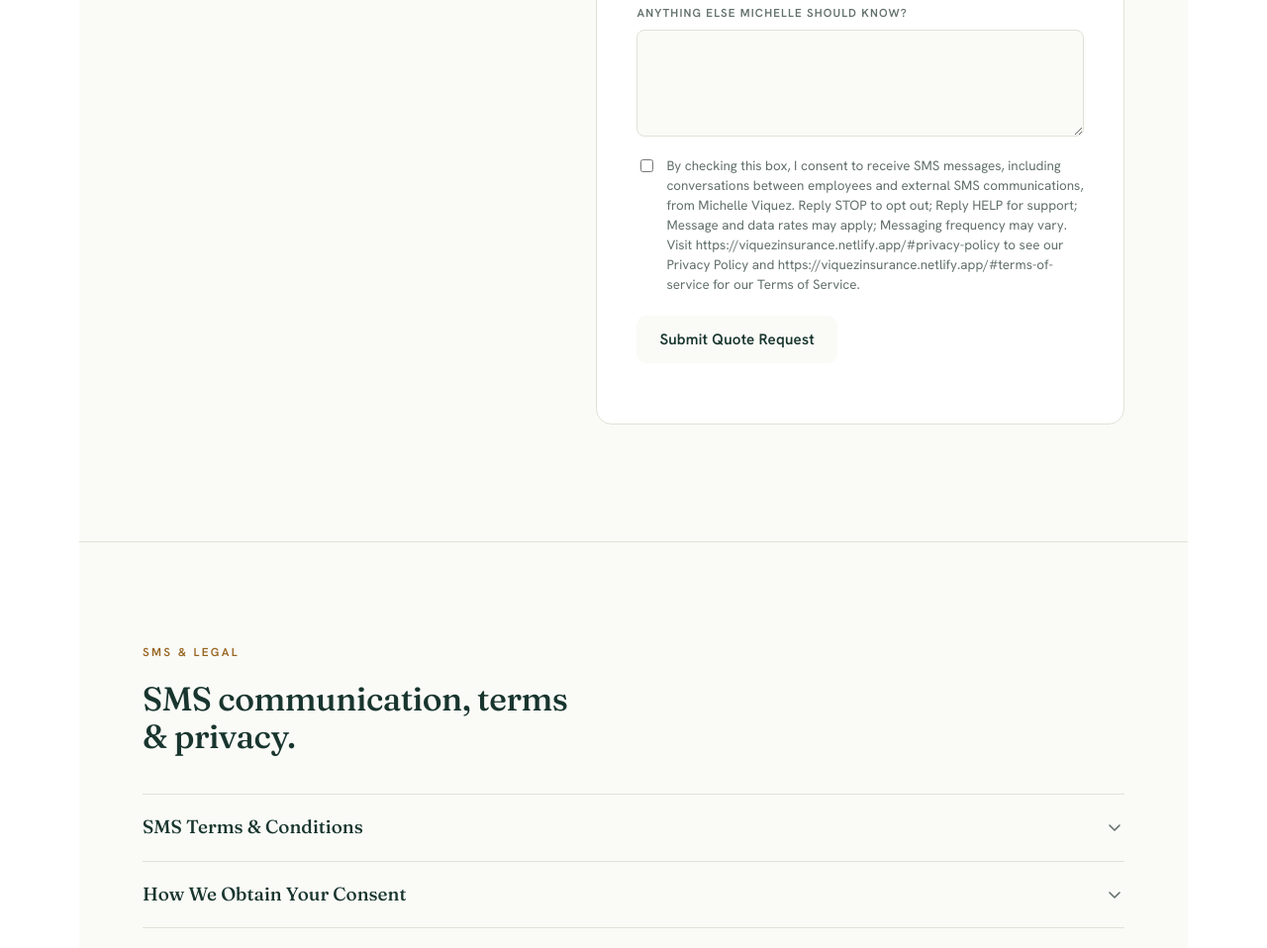
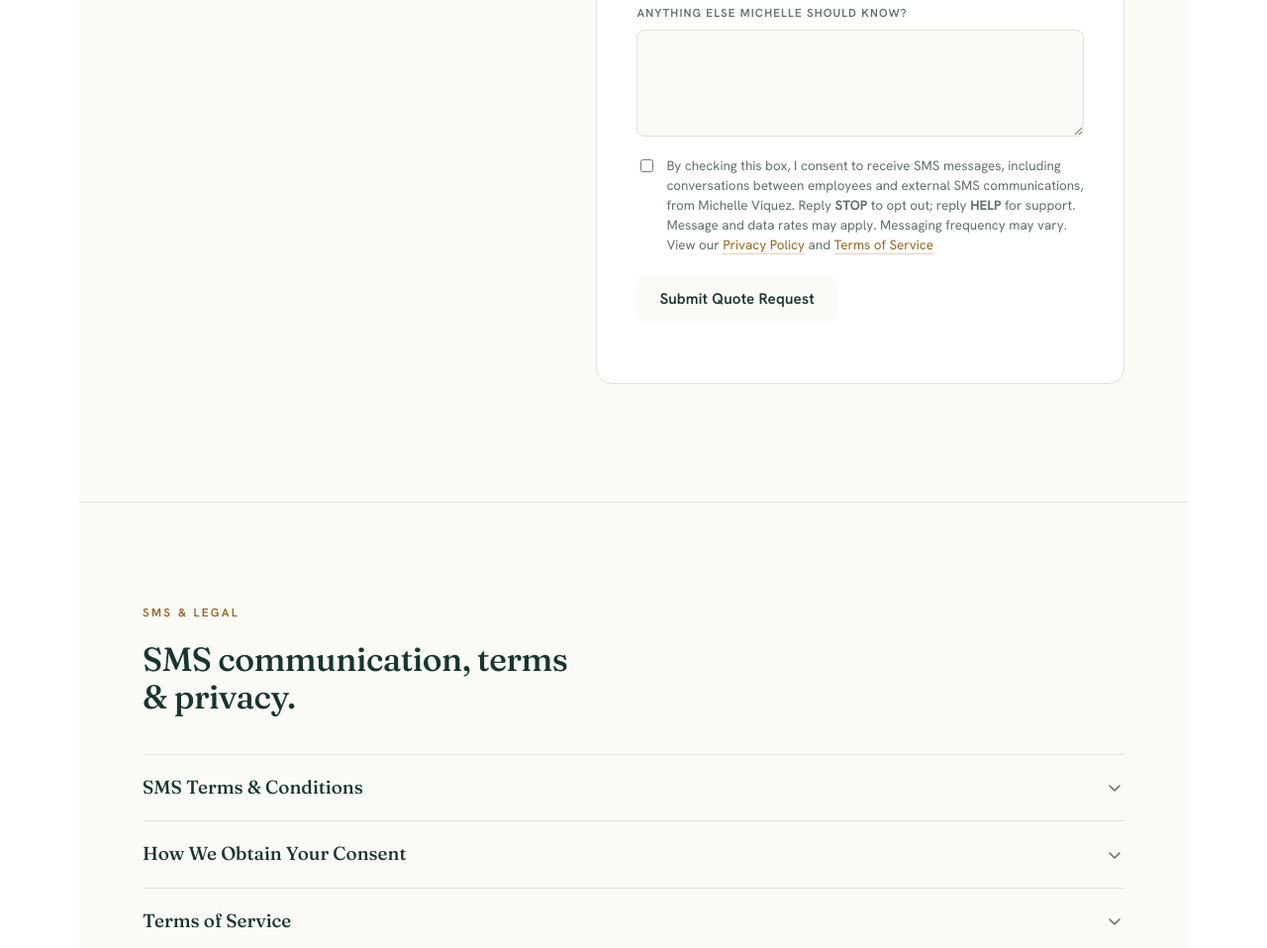
Before and after one commit to alviquez/viquez-insurance, a website: page index.html in a window 1280 px wide. Shown: the part 2856-3814 px from the top of the page at 99% size. Drawn offline with Linux system fonts and the light colour scheme.

Commit message:
Enhance SMS consent message with formatting and links
Updated SMS consent message for clarity and added links.

```diff
--- a/index.html
+++ b/index.html
@@ -565,7 +565,7 @@
 
         <label class="consent-check">
           <input type="checkbox" name="smsConsent" value="yes">
-          <span>By checking this box, I consent to receive SMS messages, including conversations between employees and external SMS communications, from Michelle Viquez. Reply STOP to opt out; Reply HELP for support; Message and data rates may apply; Messaging frequency may vary. Visit https://viquezinsurance.netlify.app/#privacy-policy to see our Privacy Policy and https://viquezinsurance.netlify.app/#terms-of-service for our Terms of Service.</span>
+          <span>By checking this box, I consent to receive SMS messages, including conversations between employees and external SMS communications, from Michelle Viquez. Reply <strong>STOP</strong> to opt out; reply <strong>HELP</strong> for support. Message and data rates may apply. Messaging frequency may vary. View our <a href="https://viquezinsurance.netlify.app/#privacy-policy" target="_blank" rel="noopener noreferrer">Privacy Policy</a> and <a href="https://viquezinsurance.netlify.app/#terms-of-service" target="_blank" rel="noopener noreferrer">Terms of Service</a></span>
         </label>
 
         <!-- honeypot: hidden from real users, catches bots -->
```
